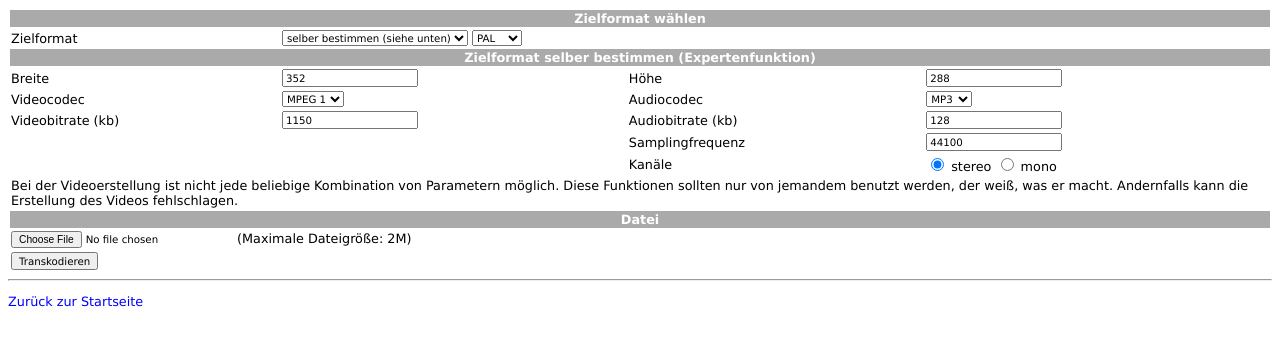
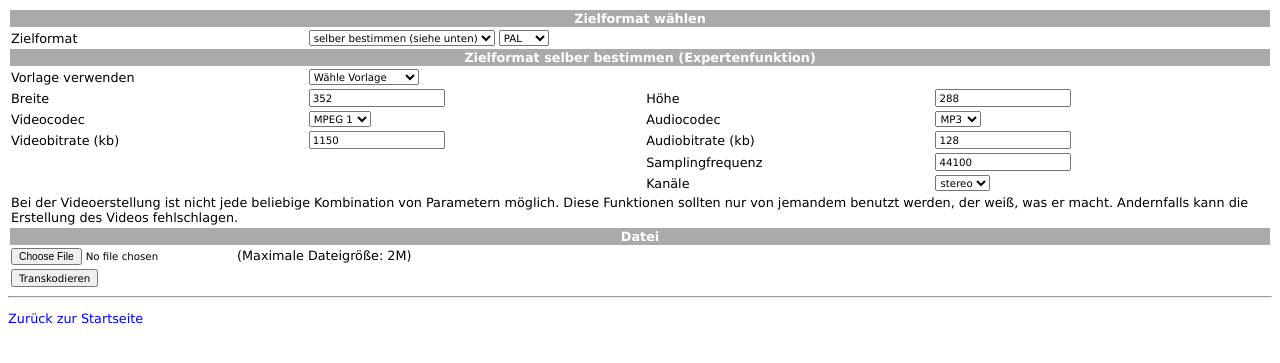
Before and after one commit to firegate666/transcode-ffmpeg-php, a PHP site: page /video.php in a window 1280 px wide. Shown: the top 363 px of the page. Run offline with PHP 8.4, Linux system fonts and the light colour scheme.

Commit message:
*** empty log message ***

```diff
--- a/video.php
+++ b/video.php
@@ -51,6 +51,53 @@ if (isset($_REQUEST['submit'])) {
 }
 ?>
 
+<script type="text/javascript">
+	var template = new Array();
+	template[1] = new Array();
+	template[2] = new Array();
+	template[3] = new Array();
+
+	template[1]['vcodec'] = 4;
+	template[1]['acodec'] = 0;
+	template[1]['ac'] = 0;
+	template[1]['width'] = 352;
+	template[1]['height'] = 188;
+	template[1]['b'] = 1150;
+	template[1]['ar'] = 44100;
+	template[1]['ab'] = 128;
+
+	template[2]['vcodec'] = 3;
+	template[2]['acodec'] = 4;
+	template[2]['ac'] = 1;
+	template[2]['width'] = 176;
+	template[2]['height'] = 144;
+	template[2]['b'] = 128;
+	template[2]['ar'] = 8000;
+	template[2]['ab'] = 16;
+
+	template[3]['vcodec'] = 2;
+	template[3]['acodec'] = 5;
+	template[3]['ac'] = 0;
+	template[3]['width'] = 352;
+	template[3]['height'] = 288;
+	template[3]['b'] = 1150;
+	template[3]['ar'] = 44800;
+	template[3]['ab'] = 128;
+
+	function getTemplate(id) {
+		document.getElementById('acodec').selectedIndex = template[id]['acodec'];
+		document.getElementById('vcodec').selectedIndex = template[id]['vcodec'];
+		document.getElementById('ac').selectedIndex = template[id]['ac'];
+
+		document.getElementById('width').value = 	template[id]['width'];
+		document.getElementById('height').value = 	template[id]['height'];
+		document.getElementById('b').value = 	template[id]['b'];
+		document.getElementById('ar').value = 	template[id]['ar'];
+		document.getElementById('ab').value = 	template[id]['ab'];
+	}
+
+</script>
+
 <form name="submit_file" action="video.php" method="post" enctype="multipart/form-data">
 	<table>
 		<tr>
@@ -76,14 +123,23 @@ if (isset($_REQUEST['submit'])) {
 			<th colspan="4">Zielformat selber bestimmen (Expertenfunktion)</th>
 		</tr>
 		<tr>
+			<td>Vorlage verwenden</td>
+			<td colspan="3"><select onChange="getTemplate(this.selectedIndex);">
+				<option value="">Wähle Vorlage</option>
+				<option value="0">Shockwave Flash</option>
+				<option value="1">3gp</option>
+				<option value="2">MP4</option>
+			</select>
+		</tr>
+		<tr>
 			<td>Breite</td>
-			<td><input type="text" name="width" value="352"/></td>
+			<td><input type="text" name="width" id="width" value="352"/></td>
 			<td>H&ouml;he</td>
-			<td><input type="text" name="height" value="288"/></td>
+			<td><input type="text" name="height" id="height" value="288"/></td>
 		</tr>
 		<tr>
 			<td>Videocodec</td>
-			<td><select name="vcodec">
+			<td><select name="vcodec" id="vcodec">
 					<option value="1">MPEG 1</option>
 					<option value="2">MPEG 2</option>
 					<option value="3">MPEG 4</option>
@@ -91,7 +147,7 @@ if (isset($_REQUEST['submit'])) {
 					<option value="5">FLV</option>
 			    </select></td>
 			<td>Audiocodec</td>
-			<td><select name="acodec">
+			<td><select name="acodec" id="acodec">
 					<option value="1">MP3</option>
 					<option value="2">AC3</option>
 					<option value="3">PCM</option>
@@ -103,22 +159,24 @@ if (isset($_REQUEST['submit'])) {
 		</tr>
 		<tr>
 			<td>Videobitrate (kb)</td>
-			<td><input type="text" name="b" value="1150"/></td>
+			<td><input type="text" name="b" id="b" value="1150"/></td>
 			<td>Audiobitrate (kb)</td>
-			<td><input type="text" name="ab" value="128"/></td>
+			<td><input type="text" name="ab" id="ab" value="128"/></td>
 		</tr>
 		<tr>
 			<td></td>
 			<td></td>
 			<td>Samplingfrequenz</td>
-			<td><input type="text" name="ar" value="44100"/></td>
+			<td><input type="text" name="ar" id="ar" value="44100"/></td>
 		</tr>
 		<tr>
 			<td></td>
 			<td></td>
 			<td>Kan&auml;le</td>
-			<td><input type="radio" value="2" name="ac" checked="checked"/> stereo
-			    <input type="radio" value="1" name="ac"/> mono
+			<td><select name="ac" id="ac">
+					<option value="2">stereo</option>
+					<option value="1">mono</option>
+				</select>
 			</td>
 		</tr>
 		<tr>
```
